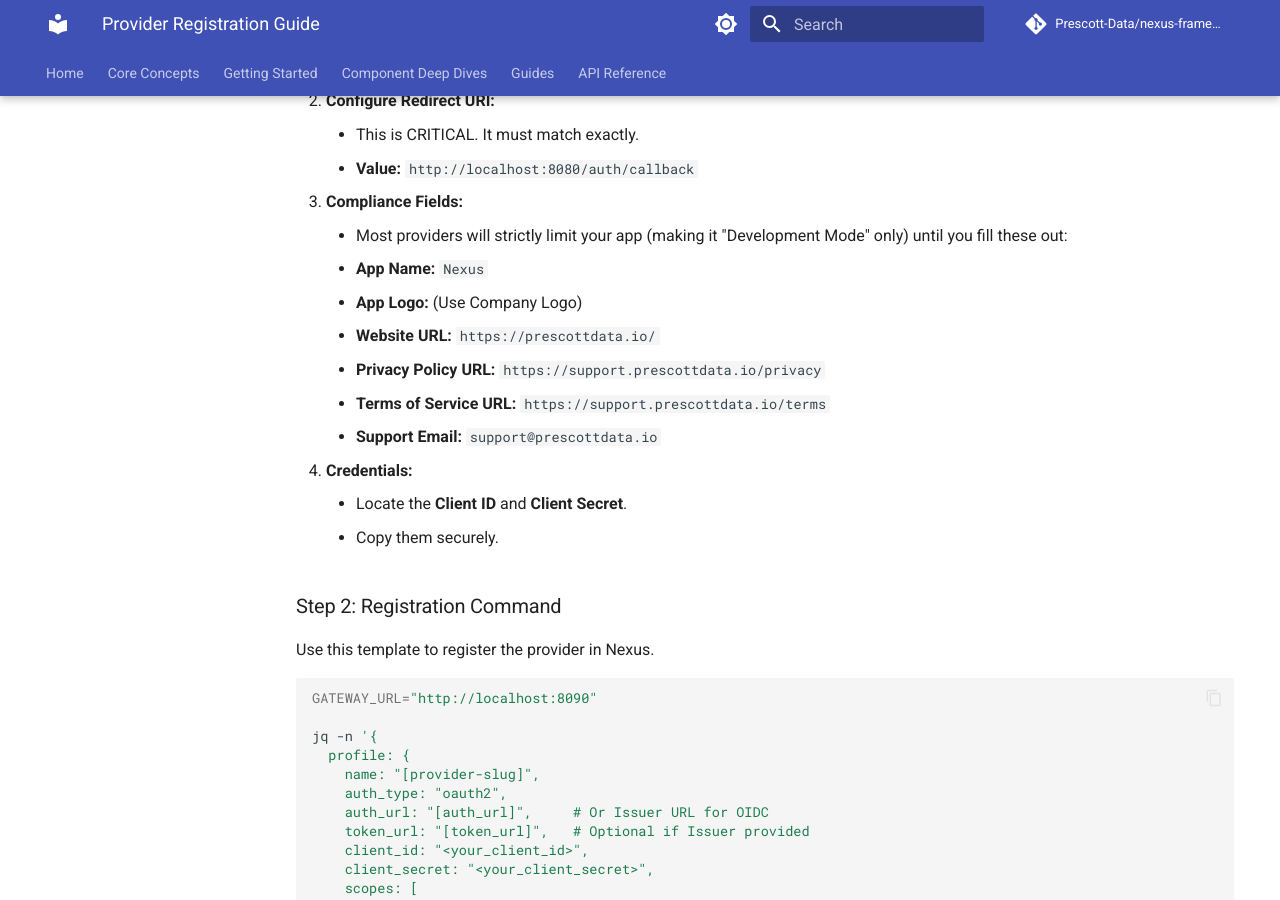
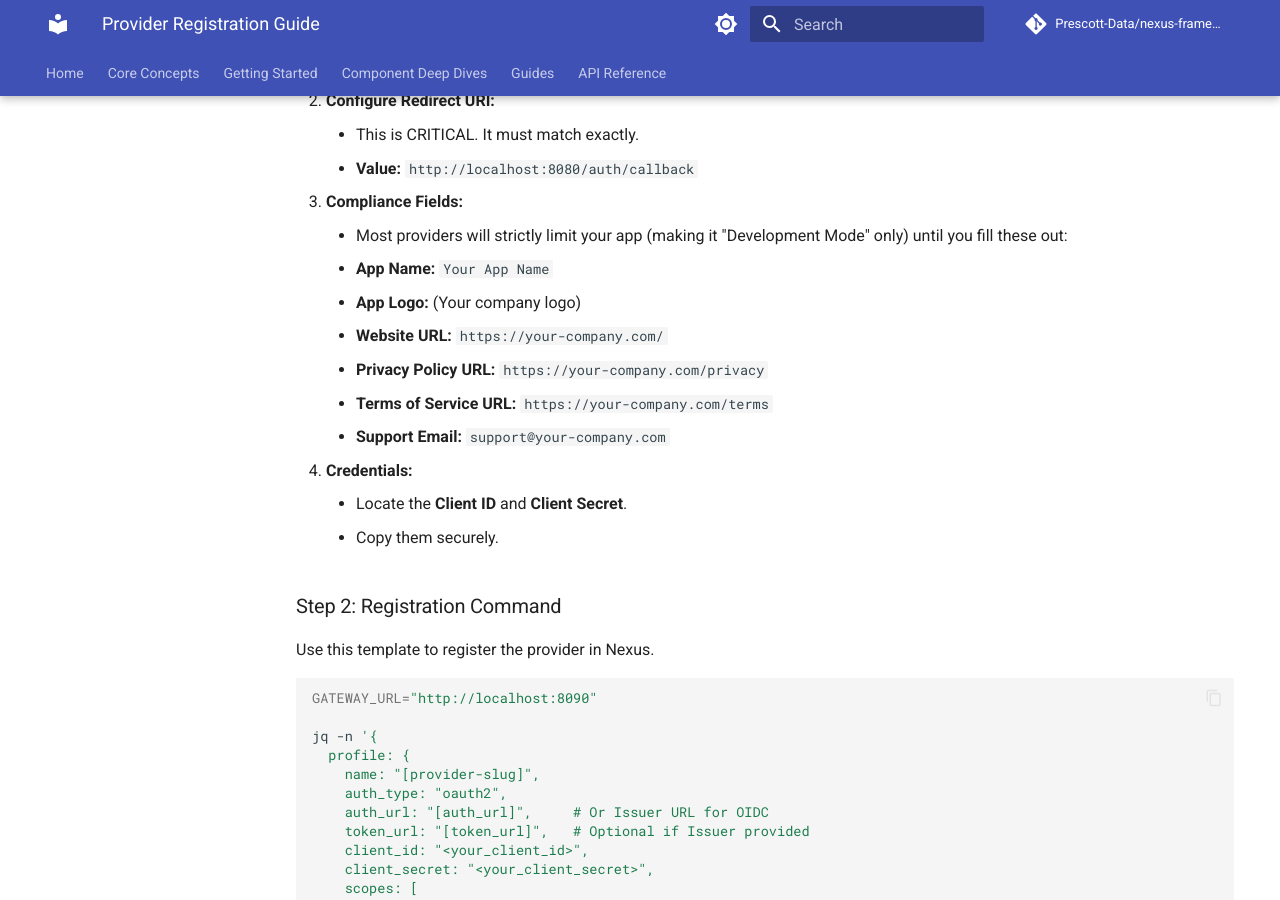
Before and after one commit to Prescott-Data/nexus-framework, an MkDocs documentation site: the page built from docs/PROVIDER_REGISTRATION_GUIDE.md, in a window 1280 px wide and 900 px high, scrolled down 922 px. Built offline with MkDocs 1.6.1 and Material for MkDocs 9.7.7, drawn with Linux system fonts in a browser that asks for light colours; comment, search, counter and statistics services are not loaded.

Commit message:
docs: genericize compliance fields and fix openapi version
- Replace prescottdata.io URLs with your-company.com placeholders
- Fix OpenAPI version to 0.2.0 (lost in squash merge)

```diff
--- a/docs/PROVIDER_REGISTRATION_GUIDE.md
+++ b/docs/PROVIDER_REGISTRATION_GUIDE.md
@@ -37,12 +37,12 @@
     *   **Value:** `http://localhost:8080/auth/callback`
 3.  **Compliance Fields:**
     *   Most providers will strictly limit your app (making it "Development Mode" only) until you fill these out:
-    *   **App Name:** `Nexus`
-    *   **App Logo:** (Use Company Logo)
-    *   **Website URL:** `https://prescottdata.io/`
-    *   **Privacy Policy URL:** `https://support.prescottdata.io/privacy`
-    *   **Terms of Service URL:** `https://support.prescottdata.io/terms`
-    *   **Support Email:** `support@prescottdata.io`
+    *   **App Name:** `Your App Name`
+    *   **App Logo:** (Your company logo)
+    *   **Website URL:** `https://your-company.com/`
+    *   **Privacy Policy URL:** `https://your-company.com/privacy`
+    *   **Terms of Service URL:** `https://your-company.com/terms`
+    *   **Support Email:** `support@your-company.com`
 4.  **Credentials:**
     *   Locate the **Client ID** and **Client Secret**.
     *   Copy them securely.
```
Also changed, not shown: 1 other file.
